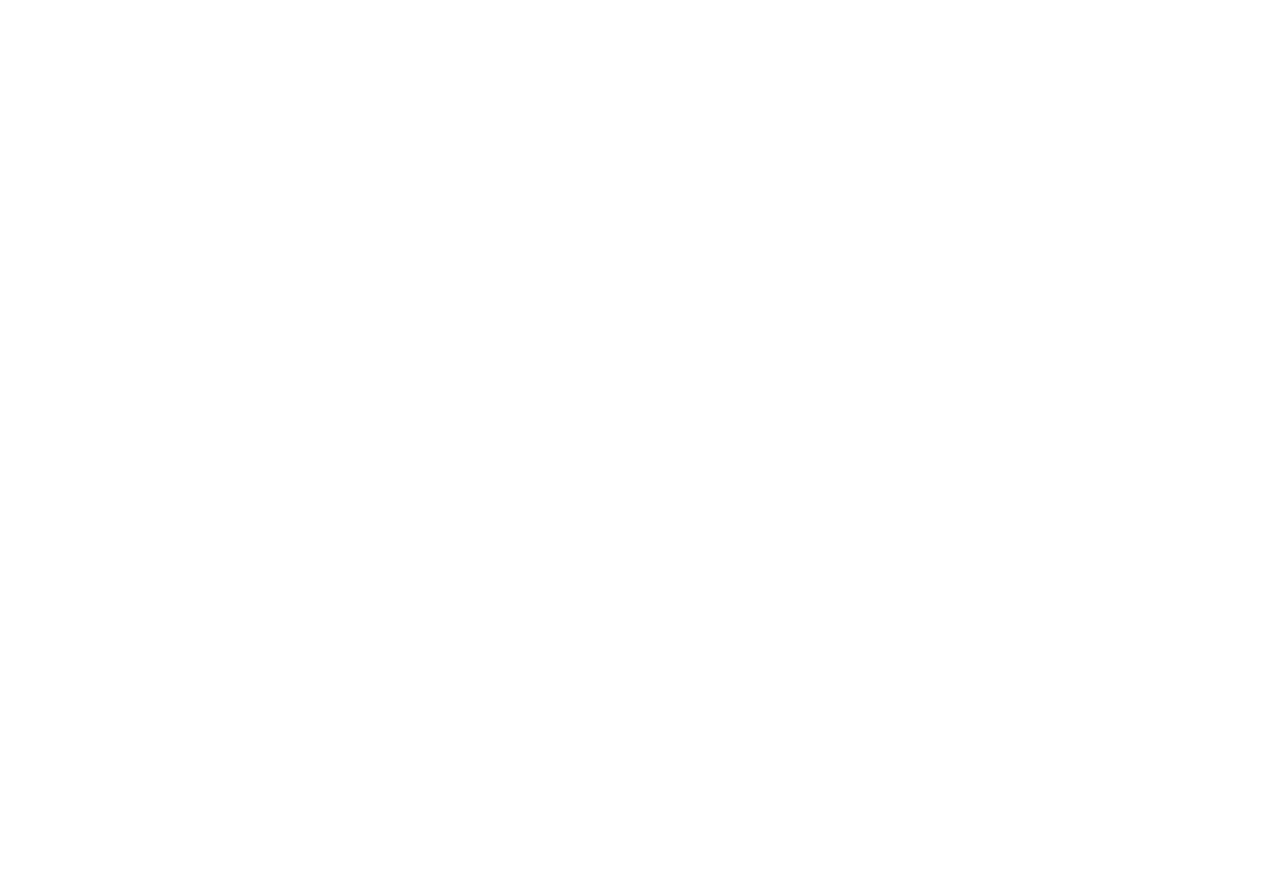
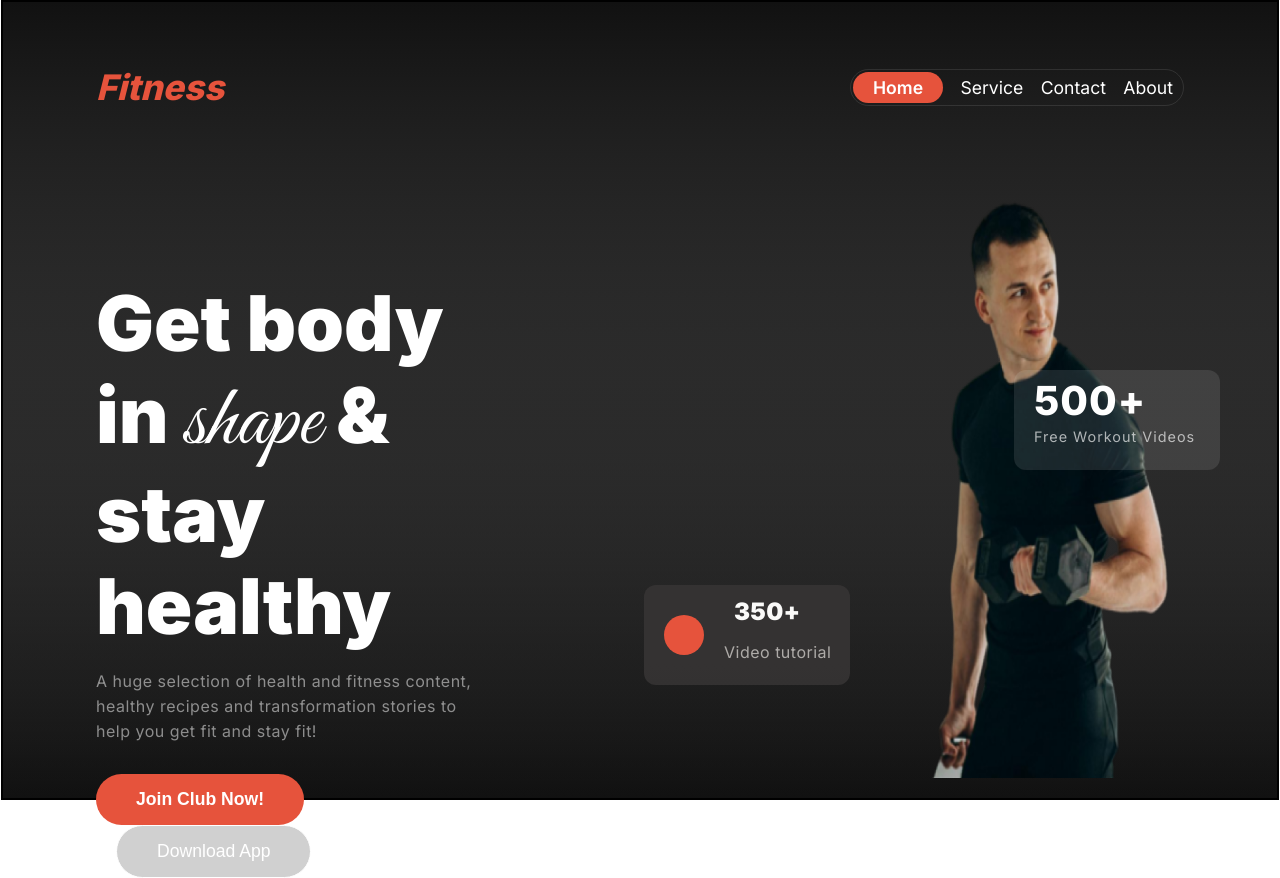
Before and after one commit to Ahsan-1015/Assignment-2-B10, a plain HTML site: page index.html in a window 1280 px wide. Before the commit the page ends 800 px from the top, so only its background shows below. Drawn offline with Linux system fonts and the light colour scheme.

Commit message:
header section nav and banner

```diff
--- a/index.html
+++ b/index.html
@@ -1,16 +1,80 @@
 <!DOCTYPE html>
 <html lang="en">
+
 <head>
     <meta charset="UTF-8">
     <meta name="viewport" content="width=device-width, initial-scale=1.0">
     <title>Fitness</title>
     <link rel="stylesheet" href="./styles/style.css">
     <link rel="stylesheet" href="./styles/responsive.css">
+    <!-- link awsome cdn bar -->
+    <link rel="stylesheet" href="https://cdnjs.cloudflare.com/ajax/libs/font-awesome/6.6.0/css/all.min.css"
+        integrity="sha512-Kc323vGBEqzTmouAECnVceyQqyqdsSiqLQISBL29aUW4U/M7pSPA/gEUZQqv1cwx4OnYxTxve5UMg5GT6L4JJg=="
+        crossorigin="anonymous" referrerpolicy="no-referrer" />
+
+    <style>
+        @import url('https://fonts.googleapis.com/css2?family=Dancing+Script:wght@400..700&display=swap');
+    </style>
 </head>
-<body>
+
+<body class="inter-font">
     <header>
+        <div class="header-container">
+            <nav class="navber-text display-flex">
+                <h2 class="brand">Fitness</h2>
+
+                <ul class="navber-links display-flex">
+
+                    <li class="nav-btn"><a href=""></a>Home</li>
+
+                    <li><a href=""></a>Service</li>
+                    <li><a href=""></a>Contact</li>
+                    <li><a href=""></a>About</li>
+                </ul>
+                <div class="humbarg-bar">
+                    <i class="fa-solid fa-bars"></i>
+                </div>
+            </nav>
+
+            <!-- bannner section start -->
+
+            <div class="banner-container display-flex">
+                <div class="banner-container-text">
+                    <h1 class="banner-container-text-title">Get body in <span class="shape-text">shape</span> & stay
+                        healthy</h1>
+                    <p class="banner-container-text-subtitle">A huge selection of health and fitness content, healthy
+                        recipes and transformation stories to
+                        help you get fit and stay fit!</p>
+                    <div class="btn-container">
+                        <button class="btn-primary">Join Club Now!</button>
+
+                        <button class="btn-secondary">Download App</button>
+                    </div>
+                </div>
+
+                <div class="banner-container-image">
+                    <img src="./images/Images 2.png" alt="fitness body ">
+                    <div class="vidio-tutorial display-flex">
+                        <div class="ball">
+
+                        </div>
+                        <div>
+                            <h2 class="vidio-tutorial-title">350+</h2>
+                            <p class="vidio-tutorial-subtitle">Video tutorial</p>
+                        </div>
+                    </div>
+
+                    <div class="free-workout">
+                        <h2 class="free-workout-title">500+</h2>
+                        <p class="free-workout-subtitle">Free Workout Videos</p>
+                    </div>
+                </div>
+            </div>
+        </div>
+
 
     </header>
+
     <main>
 
     </main>
@@ -18,4 +82,5 @@
 
     </footer>
 </body>
+
 </html>
--- a/styles/style.css
+++ b/styles/style.css
@@ -0,0 +1,302 @@
+@import url('https://fonts.googleapis.com/css2?family=Inter:wght@100..900&display=swap');
+
+/* shape font style  */
+@import url('https://fonts.googleapis.com/css2?family=Great+Vibes&display=swap');
+
+
+.inter-font {
+    font-family: "Inter", sans-serif;
+    font-weight: 500;
+    font-style: normal;
+    color: white;
+
+}
+/* screen width 1920 px used zomm 100% */
+body {
+    margin: 0;
+    padding: 0;
+}
+
+/* shared styles  */
+
+.display-flex {
+    display: flex;
+}
+
+.display-grid {
+    display: grid;
+}
+
+.btn-primary {
+    background-color: rgb(230, 83, 60);
+    border-radius: 42px;
+    padding: 15px 40px;
+    border: none;
+    color: white;
+
+    color: rgb(255, 255, 255);
+    font-size: 1.1rem;
+    font-weight: 600;
+
+
+}
+
+
+
+/* header section styles ====== */
+
+/* navber ========= */
+
+header {
+    background: linear-gradient(180.00deg, rgb(17, 17, 17), rgba(11, 7, 7, 0) 150%), linear-gradient(360.00deg, rgb(17, 17, 17), rgba(15, 14, 14, 0.346) 100%);
+    width: 99.5vw;
+    height: 99.5vh;
+    margin: 0 auto;
+
+    border: rgb(0, 0, 0) 2px solid;
+}
+
+.header-container {
+    width: 85vw;
+    height: 95vh;
+    margin: 2% auto;
+
+    border: rgba(0, 0, 0, 0) 2px solid;
+}
+
+.humbarg-bar {
+    display: none;
+}
+
+
+
+.navber-text {
+    justify-content: space-between;
+
+    width: 85vw;
+
+    margin: 2% auto;
+    align-items: center;
+
+
+    /* border: hotpink 2px solid; */
+}
+
+.brand {
+    color: rgb(230, 83, 60);
+
+    font-size: 2.2rem;
+    font-weight: 800;
+    margin: 0px;
+    font-style: italic;
+
+
+}
+
+.navber-links {
+    width: 25vw;
+    justify-content: space-between;
+    font-size: 1.1rem;
+    font-weight: 400;
+
+    border: 1px solid rgba(255, 255, 255, 0.1);
+    border-radius: 39px;
+    padding: 2px;
+    padding-right: 10px;
+    align-items: center;
+
+
+
+
+
+}
+
+.navber-links li {
+
+    list-style: none;
+
+
+}
+
+.nav-btn {
+    background-color: rgb(230, 83, 60);
+    border-radius: 46px;
+    padding: 5px 20px;
+    font-size: 1.1rem;
+    font-weight: 600;
+
+}
+
+
+/* banner section styles============= */
+
+.banner-container {
+    width: 85vw;
+    height: 75vh;
+
+    margin-top: 5%;
+    align-items: center;
+    justify-content: space-between;
+
+    /* border: indianred 2px solid; */
+}
+
+.banner-container-text {
+    width: 30vw;
+    height: 50vh;
+
+
+    /* border: dodgerblue 2px solid; */
+}
+
+.banner-container-text-title {
+    font-size: 4.8rem;
+    font-weight: 900;
+    margin: 0%;
+    line-height: 120%;
+
+
+    /* font-style: italic; */
+
+}
+
+.shape-text {
+    font-family: "Great Vibes", cursive;
+    font-weight: 100;
+    font-style: normal;
+    font-size: 5.5rem;
+}
+
+.banner-container-text-subtitle {
+    color: rgba(255, 255, 255, 0.5);
+    font-family: Inter;
+    font-size: 1rem;
+    font-weight: 400;
+    line-height: 25px;
+    letter-spacing: 0.5px;
+
+}
+
+.btn-secondary {
+    background-color: rgba(0, 0, 0, 0.186);
+    border-radius: 42px;
+    border: 1px solid rgb(255, 255, 255);
+    padding: 15px 40px;
+    color: white;
+    font-size: 1.1rem;
+    margin-left: 20px;
+
+
+}
+.btn-container{
+    margin-top: 30px;
+}
+
+/* banner image section styels */
+
+.banner-container-image {
+    width: 20vw;
+    height: 75vh;
+
+
+
+    /* border: aqua 2px solid; */
+}
+
+.banner-container-image>img {
+    width: 100%;
+    height: 100%;
+
+
+    /* border: firebrick 2px solid; */
+}
+
+.vidio-tutorial,
+.free-workout {
+    width: 206px;
+    height: 90px;
+    /* background: rgba(48, 48, 48, 0.54); */
+
+    background-color: rgba(55, 52, 52, 0.885);
+    position: absolute;
+    border-radius: 12px;
+    padding: 5px 0px;
+
+
+
+    /* border: darkgoldenrod 2px solid; */
+
+}
+.vidio-tutorial{
+    bottom: 115px;
+    right: 430px;
+}
+
+.ball {
+    width: 40px;
+    height: 40px;
+    background-color: rgb(230, 83, 60);
+    align-self: center;
+    border-radius: 50%;
+    margin: 20px;
+
+
+
+}
+
+.vidio-tutorial-title {
+    color: rgb(250, 250, 249);
+
+    font: size 1.5rem;
+
+    font-weight: 900;
+    line-height: 24px;
+    letter-spacing: 0.3px;
+    text-align: left;
+    margin: 10px;
+
+
+
+}
+
+.vidio-tutorial-subtitle {
+    color: rgba(239, 237, 232, 0.65);
+    font-size: 1rem;
+    font-weight: 400;
+    line-height: 24px;
+    letter-spacing: 0.5px;
+    text-align: center;
+
+
+}
+
+.free-workout {
+    right: 60px;
+    top: 370px;
+    background: rgba(255, 255, 255, 0.1);
+
+
+}
+
+.free-workout-title {
+
+
+    font-size: 40px;
+    font-weight: 800;
+    line-height: 2rem;
+    letter-spacing: 1px;
+    text-align: left;
+    margin: 10px 20px;
+}
+
+.free-workout-subtitle {
+    color: rgba(255, 255, 255, 0.65);
+
+    font-size: 0.9rem;
+    font-weight: 400;
+    line-height: 20px;
+    letter-spacing: 1px;
+    text-align: left;
+    margin: 0px 20px;
+
+}
```
